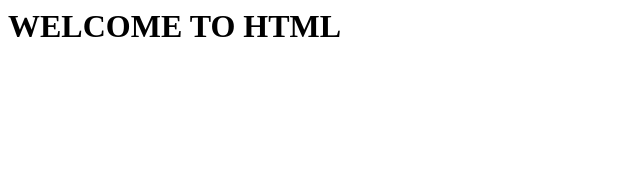
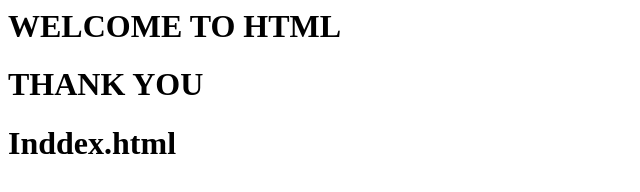
Before and after one commit to anushreepintu/program001, a plain HTML site: page index.html in a window 1280 px wide. Shown: the whole page, without its empty margins (0-640 px from the left). Drawn offline with Linux system fonts and the light colour scheme.

Commit message:
Update index.html

```diff
--- a/index.html
+++ b/index.html
@@ -1,4 +1,6 @@
 
 <html>
 <h1>WELCOME TO HTML</h1>
+  <h1>THANK YOU</h1>
+  <h1>Inddex.html</h1>
 <html>
```
